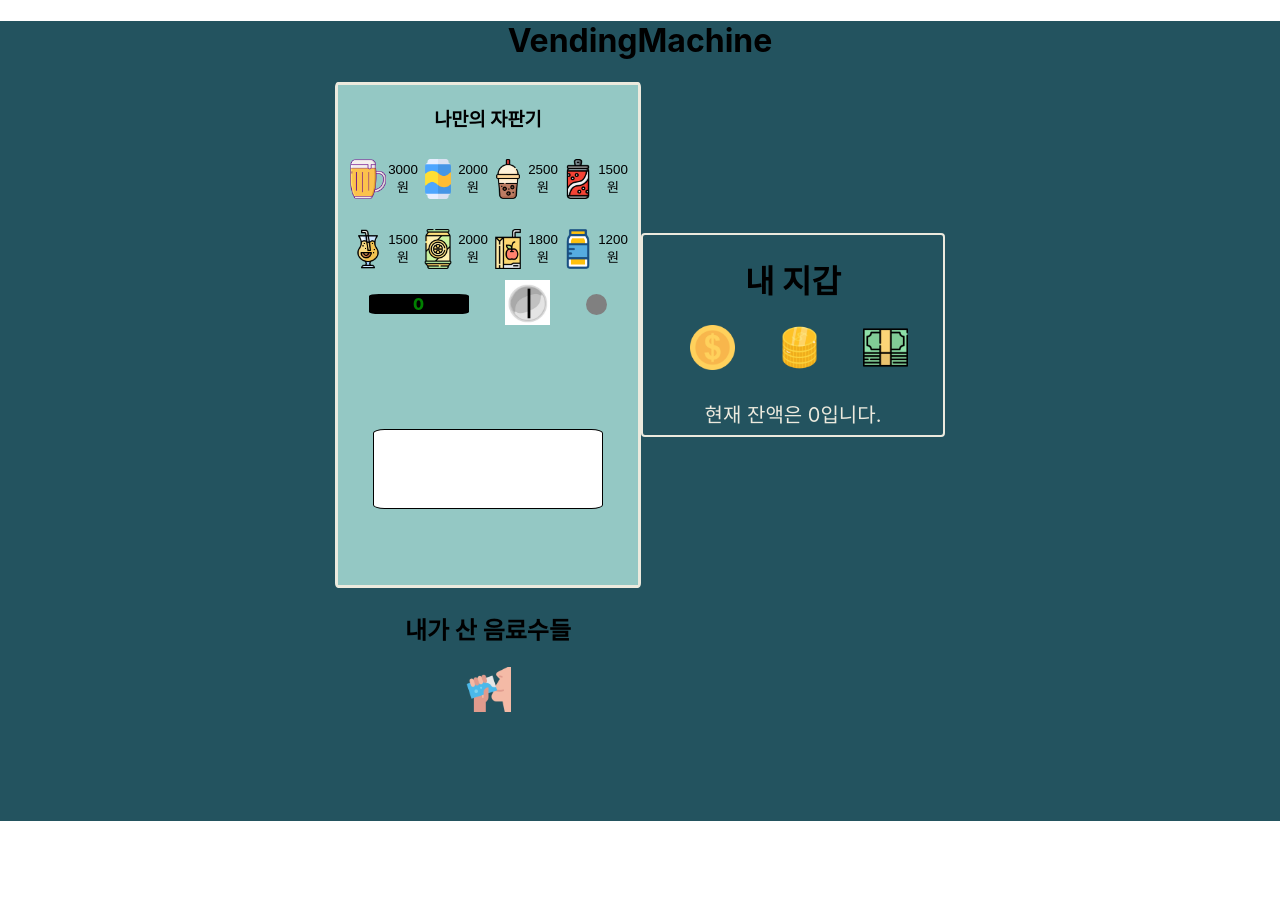
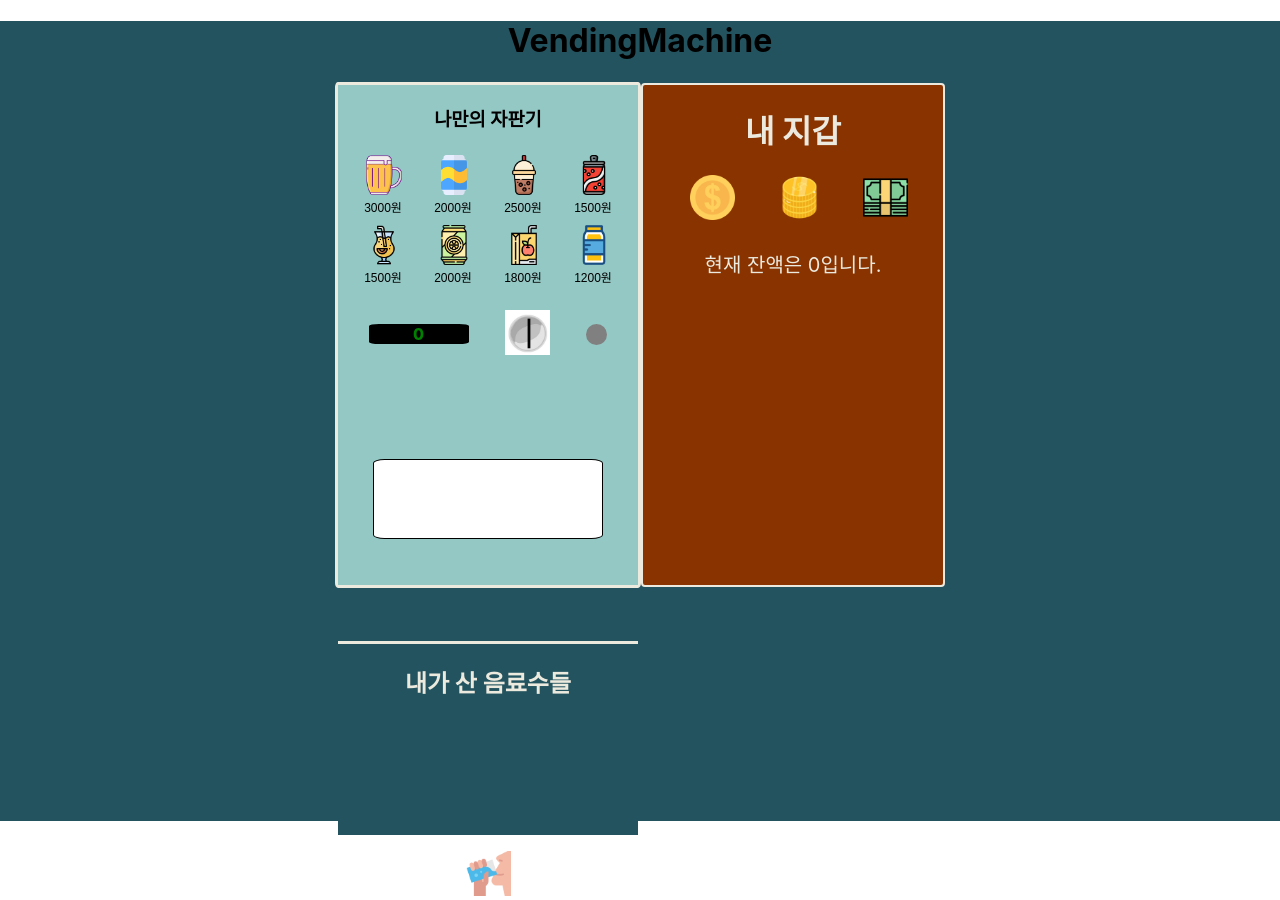
Before and after one commit to ToyMakers/vending-machine-guddnboy, a React (Create React App) app: page / in a window 1280 px wide. Before the commit the page ends 821 px from the top, so only its background shows below. Built offline with nearby package versions, Linux system fonts and the light colour scheme.

Commit message:
design(css 수정)

```diff
--- a/src/css/VendingMachine.css
+++ b/src/css/VendingMachine.css
@@ -6,6 +6,7 @@
     }
 
     .vending-machine {
+        width: 300px;
         height: 500px;
         align-items: center;
         border: solid 3px rgb(236, 234, 222);
@@ -21,6 +22,7 @@
         flex-wrap: wrap;
         gap: 10px;
         justify-content: center;
+        margin-bottom: 30px;
     }
 
     .my-drink-list{
--- a/src/css/Wallet.css
+++ b/src/css/Wallet.css
@@ -1,4 +1,9 @@
 @media screen {
+    .money-display{
+        width: 300px;
+
+    }
+
     .money-container {
         background-color: rgb(233, 225, 212);
         width: 100%;
@@ -19,7 +24,6 @@
     .money-input button {
         width: 45px;
         height: 45px;
-        /* margin: 5% 5% 0 0; */
         background-color: transparent;
         border: none;
     }
@@ -27,12 +31,11 @@
     .money-input button img{
         width: 45px;
         height:45px;
+        cursor: pointer;
     }
 
-    .money-input button img:hover{
-        width: 50px;
-        height: 50px;
-        cursor: pointer;
+    .mywallet{
+        padding-bottom: 50px;
     }
 
     .input-decoration{
@@ -46,11 +49,18 @@
     }
 
     .wallet-container{
+        background-color: rgb(137,51,0);
         width: 300px;
-        height: 200px;
+        height: 500px;
         border: 2px solid rgb(236, 234, 222);
         border-radius: 4px;
     }
+
+    .wallet-container h1{
+        text-align: center;
+        color: rgb(236, 234, 222);
+    }
+
 
     .mywallet{
         display: flex;
--- a/src/css/drinks.css
+++ b/src/css/drinks.css
@@ -9,7 +9,8 @@
     width: 50px;
     height: 50px;
     margin: 5px;
-    display: flex;
+    font-size: 12px;
+    display: block;
     justify-content: center;
     align-items: center;
     box-sizing: border-box;
@@ -31,18 +32,45 @@
 
 }
 
+.my-drinks{
+    border-top: 3px solid rgb(236, 234, 222);
+    padding-bottom: 16px;
+    background-color: rgb(35, 83, 95);
+}
+
+.my-drinks h2{
+    text-align: center;
+    color: rgb(236, 234, 222);
+}
+
+.my-drink-list{
+    height: 100px;
+}
+
+.my-drink-list li{
+    list-style: none;
+}
+
+.take-my-drinks{
+    display: flex;
+    justify-content: center;
+    align-items: center;
+    margin: 5% 0 5% 0;
+
+}
+
 .take-my-drinks button{
     background-color: transparent;
     border: none;
     cursor: pointer;
 }
 
-.take-my-drinks button:hover{
+/* .take-my-drinks button:hover{
     img{
         width: 50px;
         height: 50px;
     }
-}
+} */
 
 .take-my-drinks img{
     background-color: transparent;
```
